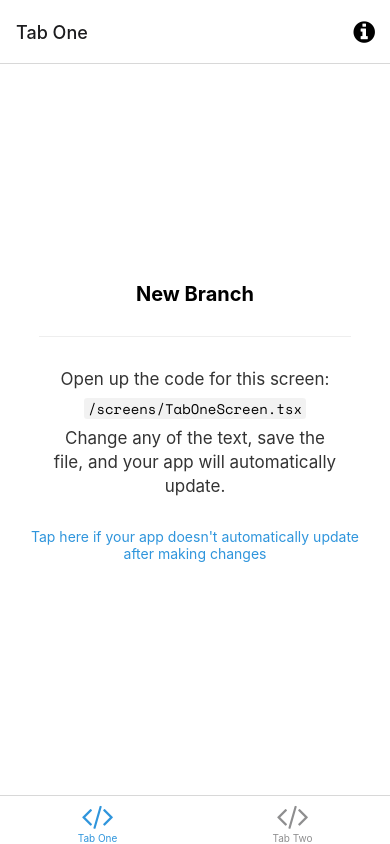
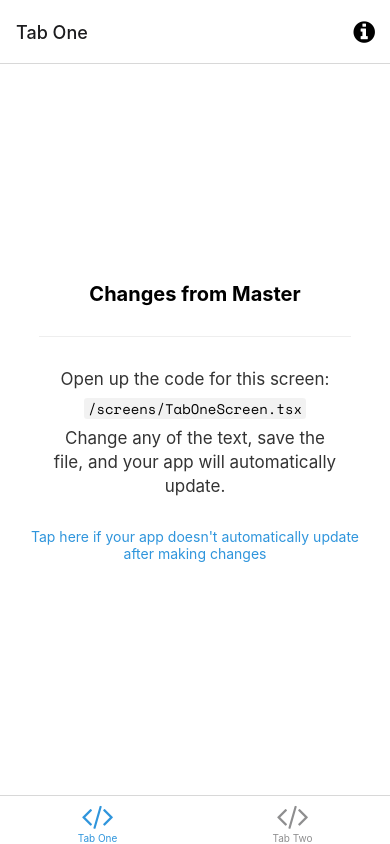
Before and after one commit to haibert/GitTest, a React Native app: screen /TabOne in a window 390 px wide. Built offline with nearby package versions, Linux system fonts and the light colour scheme; what expo-linking would draw is missing.

Commit message:
change on master

```diff
--- a/screens/TabOneScreen.tsx
+++ b/screens/TabOneScreen.tsx
@@ -10,7 +10,7 @@
 }: RootTabScreenProps<'TabOne'>) {
     return (
         <View style={styles.container}>
-            <Text style={styles.title}>New Branch</Text>
+            <Text style={styles.title}>Changes from Master</Text>
             <View
                 style={styles.separator}
                 lightColor="#eee"
```
